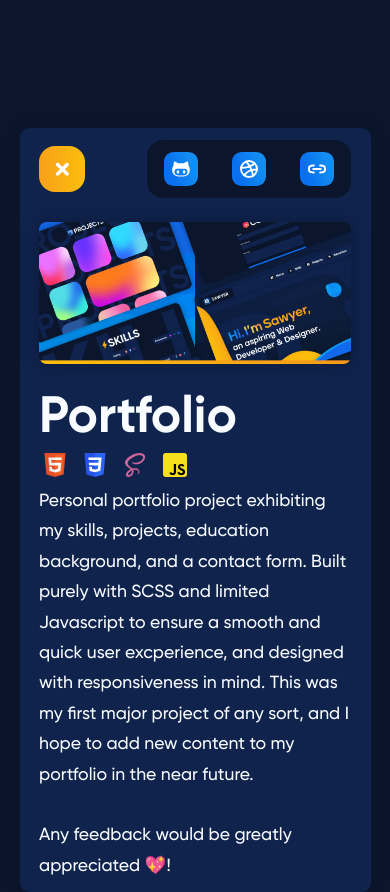
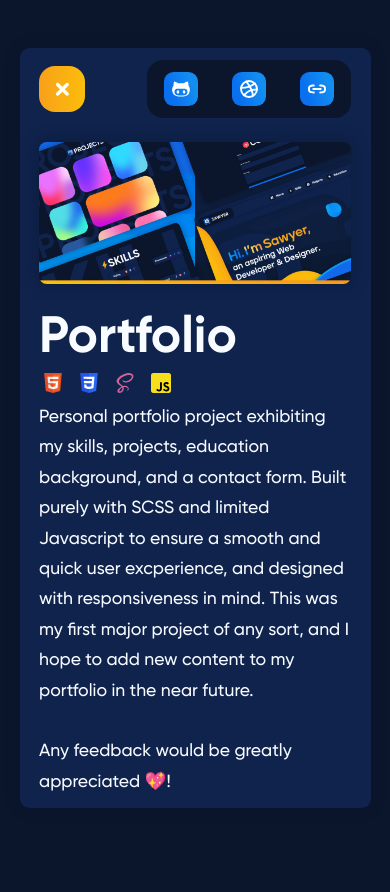
Before and after one commit to SawyerDiamond/portfolio, a website: page showcase.html in a window 390 px wide. After the commit the page ends 856 px from the top, so only its background shows below. Drawn offline with nearby package versions, Linux system fonts and the light colour scheme; files whose address does not match are found by name.

Commit message:
Completed section.

```diff
--- a/SCSS/Components/_mediaqueries.scss
+++ b/SCSS/Components/_mediaqueries.scss
@@ -401,18 +401,29 @@
 }
 
 @media only screen and (max-width: 500px) {
+  .nav {
+    margin: 0;
+    padding: 0;
+    height: 0;
+  }
   .modal {
-    &-background-container-left-title {
+    &-background {
+      margin-top: 3rem;
+      margin-bottom: 3rem;
+      &-container-left-title {
         flex-direction: column;
         align-items: baseline;
         margin-bottom: 0.5rem;
         img {
           margin-left: 0.25rem;
+          width: 20px;
+          height: 20px;
         }
         &-ico {
           margin-top: 0.5rem;
           display: flex;
           justify-content: space-between;
+        }
       }
     }
   }
```
Also changed, not shown: CSS/styles.css. Lines whose indentation alone changed are shown as unchanged.
